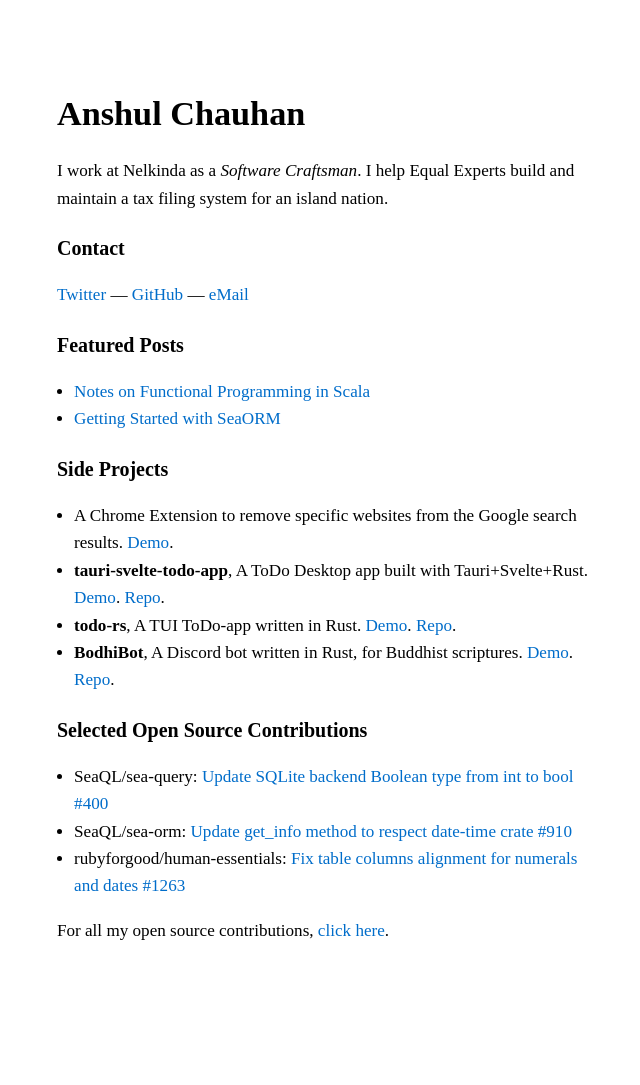
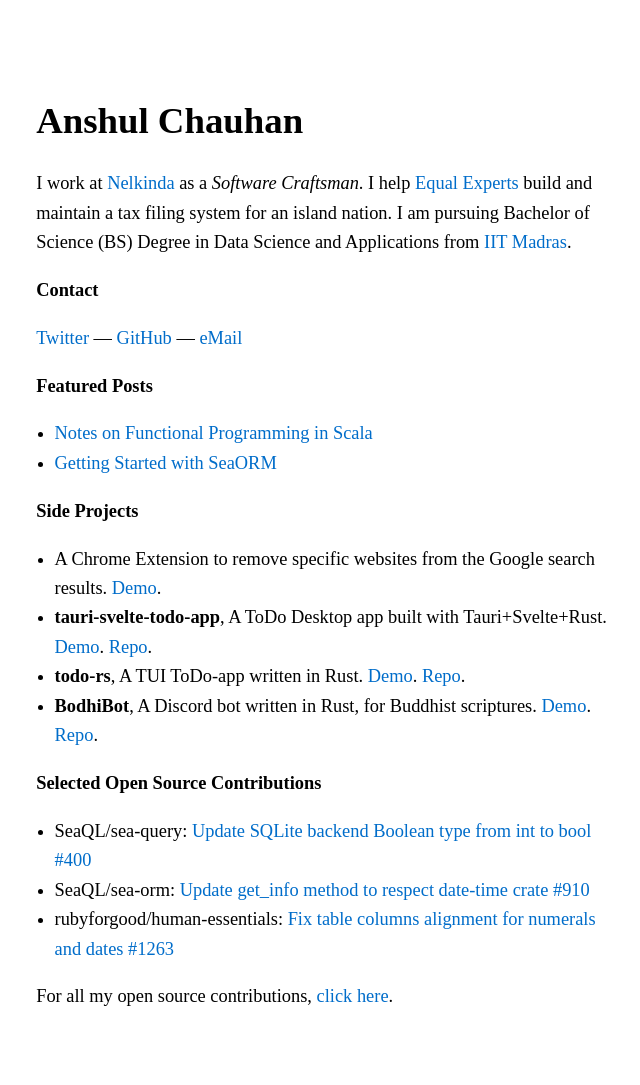
Before and after one commit to anshulxyz/anshulxyz.github.io, a Jekyll site: the page built from index.md, in a window 1280 px wide. Shown: the whole page, without its empty margins (313-953 px from the left). Built offline with Jekyll 4.4.1, drawn with Linux system fonts in a browser that asks for light colours; before the commit the page ends 1013 px from its top, so only the background shows below that.

Commit message:
Increase font-size, add ITT to the intro

```diff
--- a/_layouts/post.html
+++ b/_layouts/post.html
@@ -15,7 +12,7 @@
       <div>{{ content }}</div>
     </div>
     <div>
-      <p class="muted" style="font-size: 0.85rem;">{{ page.date | date_to_long_string: "ordinal" }}</p>
+      <p class="muted" style="font-size: 0.85rem;">First published on {{ page.date | date_to_long_string: "ordinal" }}</p>
     </div>
     {% include footer.html %}
   </div>
--- a/_sass/main.scss
+++ b/_sass/main.scss
@@ -13,7 +13,7 @@
   margin: auto;
   line-height: 1.6;
   font-family: $serif;
-  font-size: calc(1em * 1.07);
+  font-size: calc(1em * 1.15);
   background: white;
   color: black;
 }
--- a/index.md
+++ b/index.md
@@ -10,16 +10,18 @@
 
 # Anshul Chauhan
 
-I work at Nelkinda as a _Software Craftsman_. I help Equal Experts build and
-maintain a tax filing system for an island nation.
+I work at [Nelkinda](https://nelkinda.com/) as a _Software Craftsman_.
+I help [Equal Experts](https://www.equalexperts.com/) build and maintain a tax
+filing system for an island nation. I am pursuing  Bachelor of Science (BS)
+Degree in Data Science and Applications from [IIT Madras](https://www.iitm.ac.in/).
 
-### Contact
+**Contact**
 
 [Twitter](https://twitter.com/anshulxyz){:target="_blank"} &mdash;
 [GitHub](https://github.com/anshulxyz){:target="_blank"} &mdash;
 [eMail](mailto:anshulchauhan@outlook.com)
 
-### Featured Posts
+**Featured Posts**
 
 <ul>
   {% for post in site.posts %}
@@ -29,7 +31,7 @@
   {% endfor %}
 </ul>
 
-### Side Projects
+**Side Projects**
 
 - A Chrome Extension to remove specific websites from the Google search
   results. [Demo](https://www.youtube.com/watch?v=IUFg9-YpTLs).
@@ -43,7 +45,7 @@
   scriptures. [Demo](https://www.youtube.com/watch?v=DYL19SGOmVw){:target="_blank"}.
   [Repo](https://github.com/anshulxyz/bodhi-bot-rs){:target="_blank"}.
 
-### Selected Open Source Contributions
+**Selected Open Source Contributions**
 
 - SeaQL/sea-query: [Update SQLite backend Boolean type from int to bool #400](https://github.com/SeaQL/sea-query/pull/400)
 - SeaQL/sea-orm: [Update get_info method to respect date-time crate #910](https://github.com/SeaQL/sea-orm/pull/910)
```
Also changed, not shown: other parts of _layouts/post.html (+0 -3 lines), _posts/2022-12-01-fp-scala.md (+1 -1 lines).
